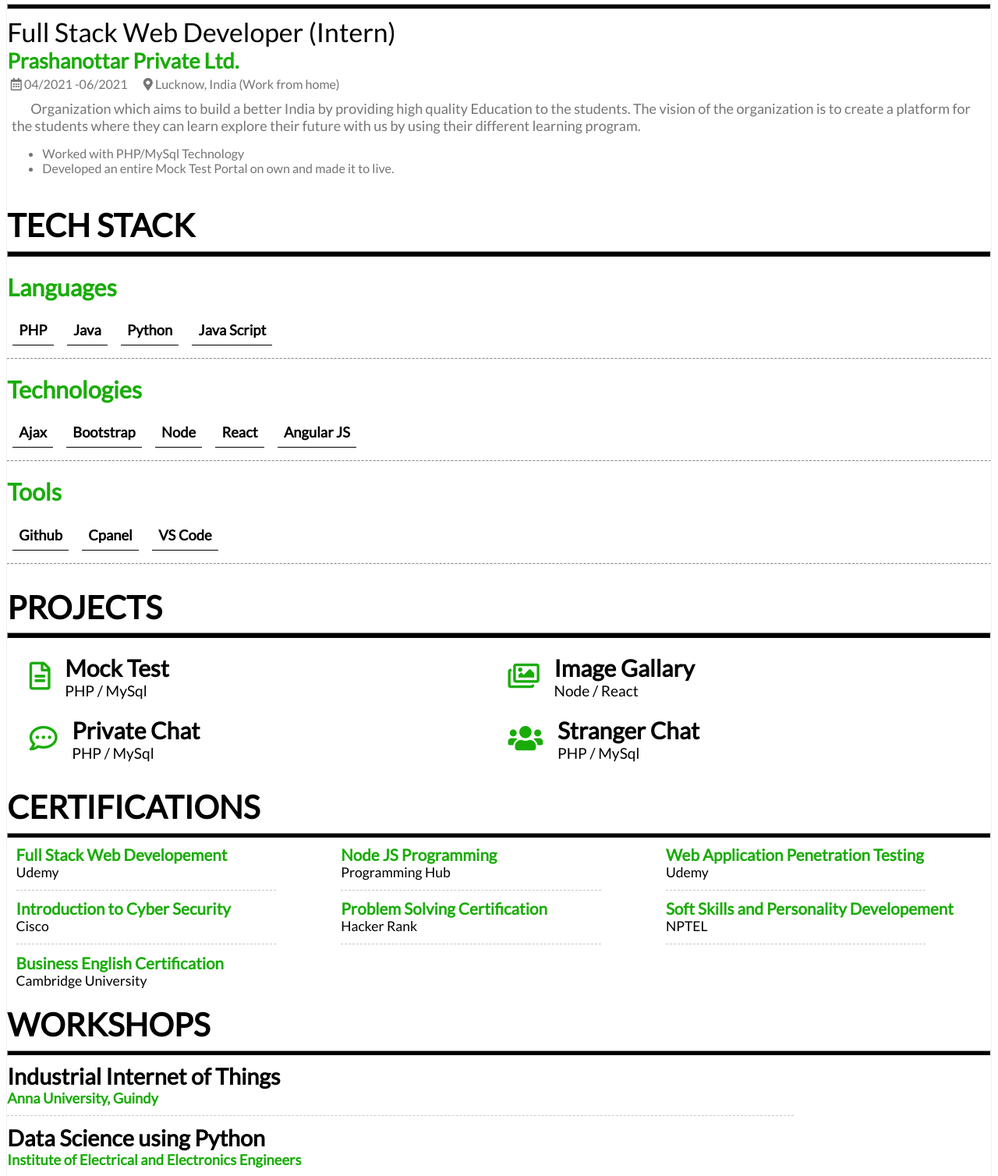
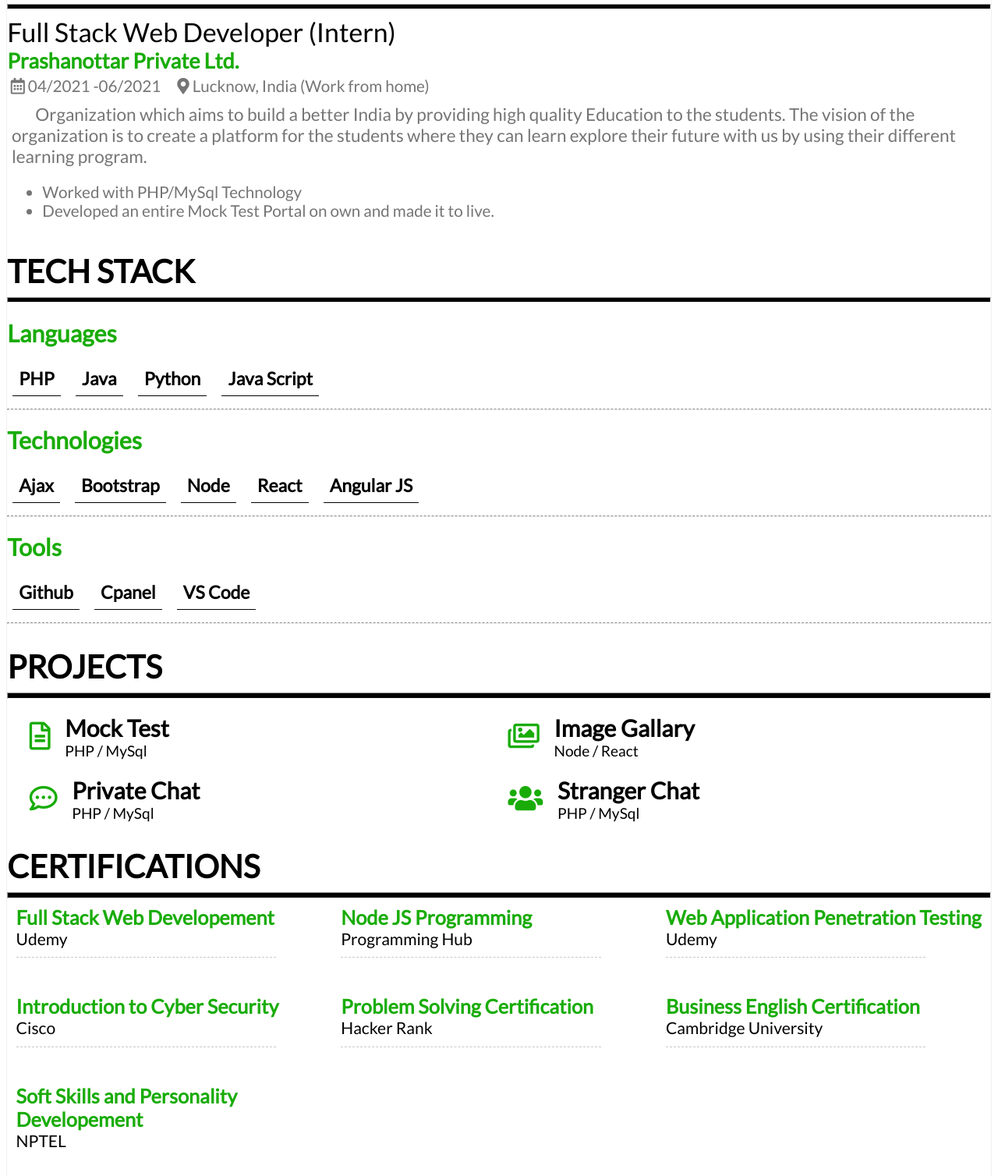
Before and after one commit to karthifairhawn/Resume, a plain HTML site: page index.html in a window 1280 px wide. Shown: the part 300-1808 px from the top of the page at 78% size. Drawn offline with Linux system fonts and the light colour scheme.

Commit message:
Almost Completed need to be deploed

```diff
--- a/assets/main.css
+++ b/assets/main.css
@@ -64,7 +64,7 @@
 
 .container .header .left-pane .header-contact span{
     padding:3px;
-    font-size: 16px;
+    font-size: 18px;
 }
 
 .phone-web, .mail-location{
@@ -95,7 +95,7 @@
 
 .experience .exp .duration-place{
     color:rgb(117, 117, 117);
-    font-size: 14px;
+    font-size: 18px;
     padding: 4px;
 }
 
@@ -105,12 +105,12 @@
 
 .experience .exp .info{
     color:rgb(117, 117, 117);
-    font-size: 16px;
+    font-size: 20px;
     margin:5px;
 }
 .experience .exp .work-note{
     color:rgb(117, 117, 117);
-    font-size: 14px;
+    font-size: 18px;
     margin-left: 0px;
 }
 
@@ -129,6 +129,7 @@
     list-style: none;
     padding: 0px;
     margin: 0px;
+    font-size: 24px;
 }
 
 .tech-stack .tech-stack-cat ul li{
@@ -138,6 +139,7 @@
     margin: 6px;
     display: inline-block;
     font-weight: 600;
+    font-size: 20px;
 }
 
 /* Project Container Starts */
@@ -200,13 +202,14 @@
     width:33.33%;
     color: #19ac08;
     font-weight: 900;
-    font-size:18px;
+    font-size:22px;
+    height:100px;
 }
 
 .cert-container .cert-row .cert .issued{
     color: black;
     font-weight:500;
-    font-size:15px;
+    font-size:18px;
 }
 
 .special-line{
@@ -244,6 +247,7 @@
 }
 .education-inst{
     font-weight: 600;
+    font-size:18px;
     color: #19ac08;
     font-family: 'Lato', sans-serif;
 }
@@ -296,7 +300,7 @@
 .personal-row-key{
     font-weight: 900;
     display: inline-block;
-    width: 120px;
+    width: 140px;
 }
 .personal-row-colon{
     display: inline-block;
@@ -305,6 +309,7 @@
 
 .personal-row{
     margin: 15px 0px 15px 0px;
+    font-size: 20px;
 }
 
 /* Languages Starts */
--- a/index.html
+++ b/index.html
@@ -222,15 +222,15 @@
                             <div class="special-line"></div>
                         </span>
                         <span class="cert-3 cert">
-                            Soft Skills and Personality Developement
-                            <span class="issued">NPTEL</span>
+                            Business English Certification
+                            <span class="issued">Cambridge University</span>
                             <div class="special-line"></div>
                         </span>
                     </div>
                     <div class="cert-row">
                         <span class="cert-1 cert">
-                            Business English Certification
-                            <span class="issued">Cambridge University</span>
+                            Soft Skills and Personality Developement
+                            <span class="issued">NPTEL</span>
 
                         </span>
                         <span class="cert-2 cert">
```
